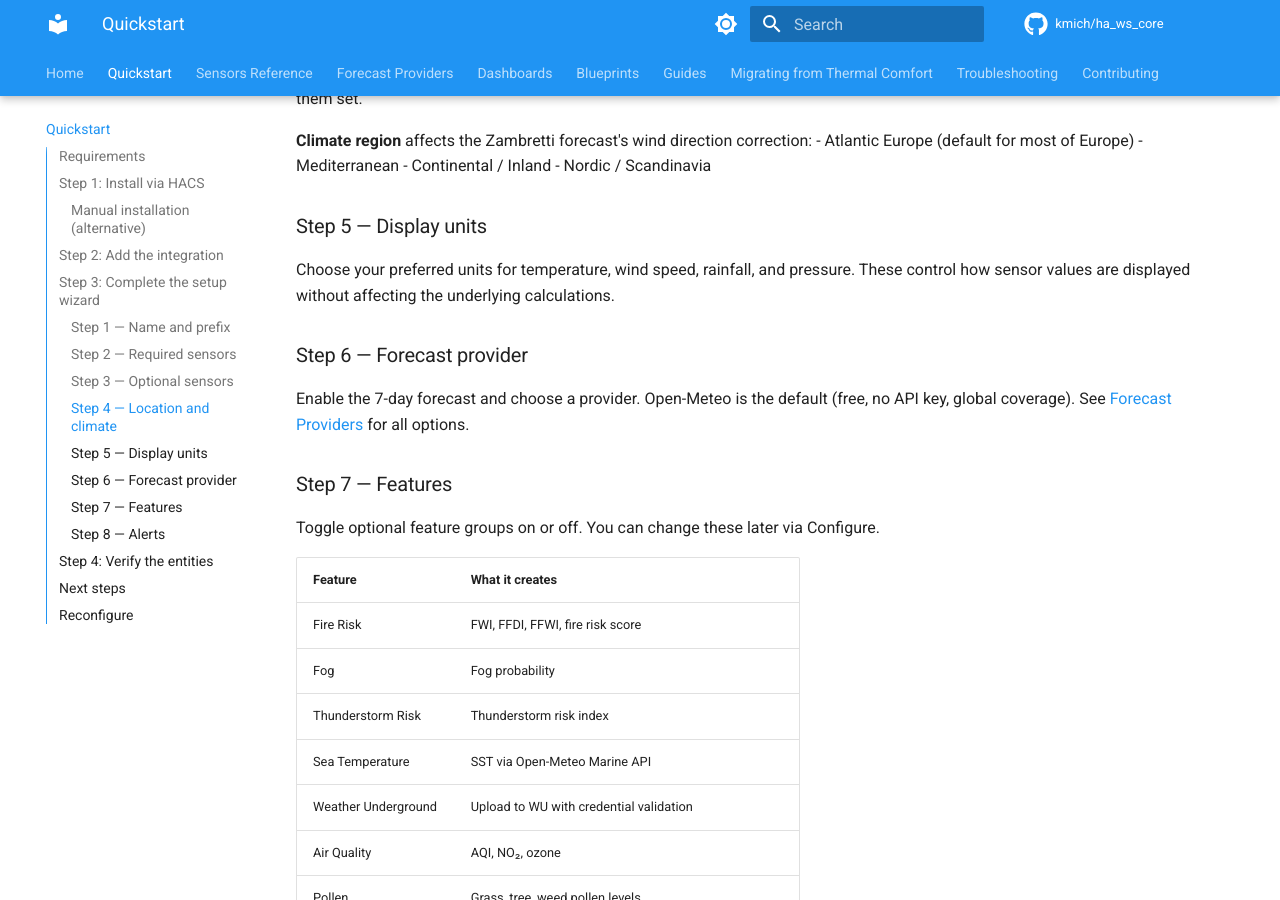
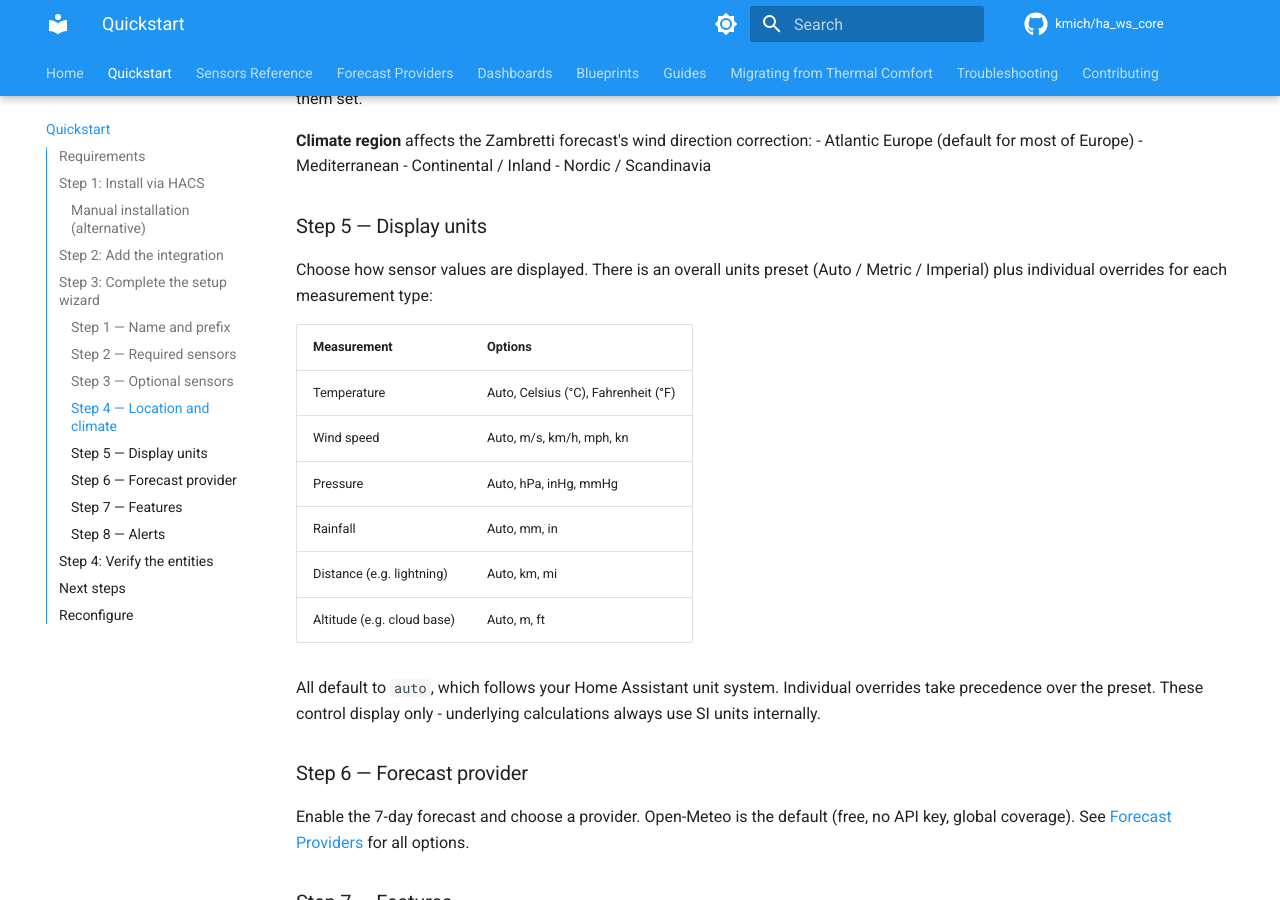
Before and after one commit to kmich/ha_ws_core, an MkDocs documentation site: the page built from docs/quickstart.md, in a window 1280 px wide and 900 px high, scrolled down 2240 px. Built offline with MkDocs 1.6.1 and Material for MkDocs 9.7.7, drawn with Linux system fonts in a browser that asks for light colours; comment, search, counter and statistics services are not loaded.

Commit message:
docs: update all docs and translation strings for v2.2.0 per-measurement unit selection
- CHANGELOG: add v2.2.0 entry documenting the per-measurement unit feature
- README: update version reference, What's New section, and configuration table step 5
- info.md: replace generic imperial unit note with per-measurement unit highlight
- docs/index.md: bump version to 2.2.0
- docs/quickstart.md: expand Step 5 with a table of all unit options
- strings.json / translations/en.json: add wind_unit, pressure_unit, rain_unit,
  distance_unit, altitude_unit fields to display step and options init step;
  add selector entries for all six new unit types (including temp_unit)
- translations/fr.json: French translations for new display step fields and selectors
- translations/de.json: German labels for new display step fields

Co-Authored-By: Claude Sonnet 4.6 <noreply@anthropic.com>

```diff
--- a/docs/quickstart.md
+++ b/docs/quickstart.md
@@ -88,9 +88,21 @@ used to auto-detect your location if you have them set.
 
 ### Step 5 — Display units
 
-Choose your preferred units for temperature, wind speed, rainfall, and pressure.
-These control how sensor values are displayed without affecting the underlying
-calculations.
+Choose how sensor values are displayed. There is an overall units preset (Auto /
+Metric / Imperial) plus individual overrides for each measurement type:
+
+| Measurement | Options |
+|---|---|
+| Temperature | Auto, Celsius (°C), Fahrenheit (°F) |
+| Wind speed | Auto, m/s, km/h, mph, kn |
+| Pressure | Auto, hPa, inHg, mmHg |
+| Rainfall | Auto, mm, in |
+| Distance (e.g. lightning) | Auto, km, mi |
+| Altitude (e.g. cloud base) | Auto, m, ft |
+
+All default to `auto`, which follows your Home Assistant unit system. Individual
+overrides take precedence over the preset. These control display only - underlying
+calculations always use SI units internally.
 
 ### Step 6 — Forecast provider
 
```
Also changed, not shown: CHANGELOG.md (+14 -0 lines), README.md (+9 -10 lines), docs/index.md (+1 -1 lines), info.md (+1 -1 lines), 4 other files.
